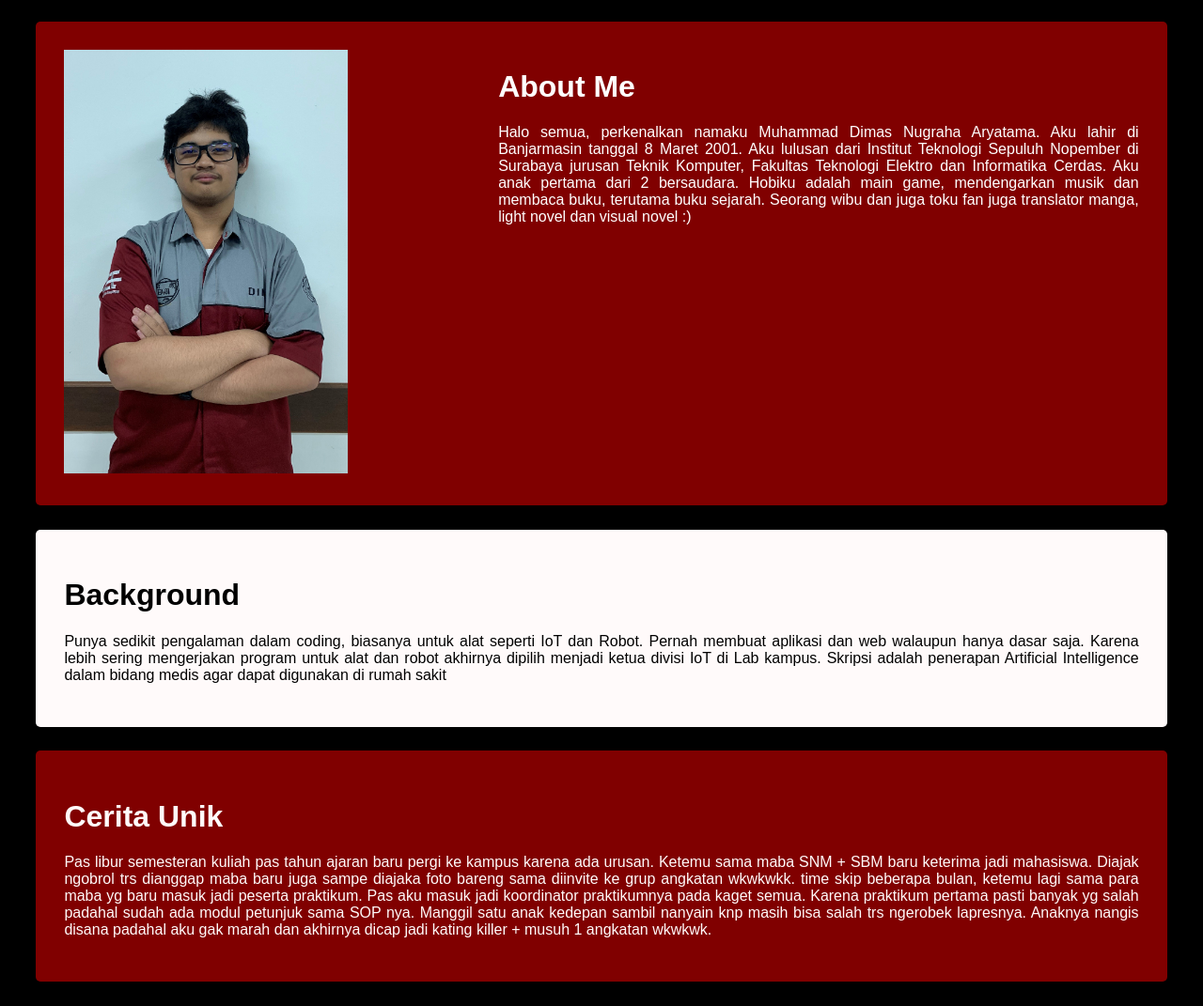
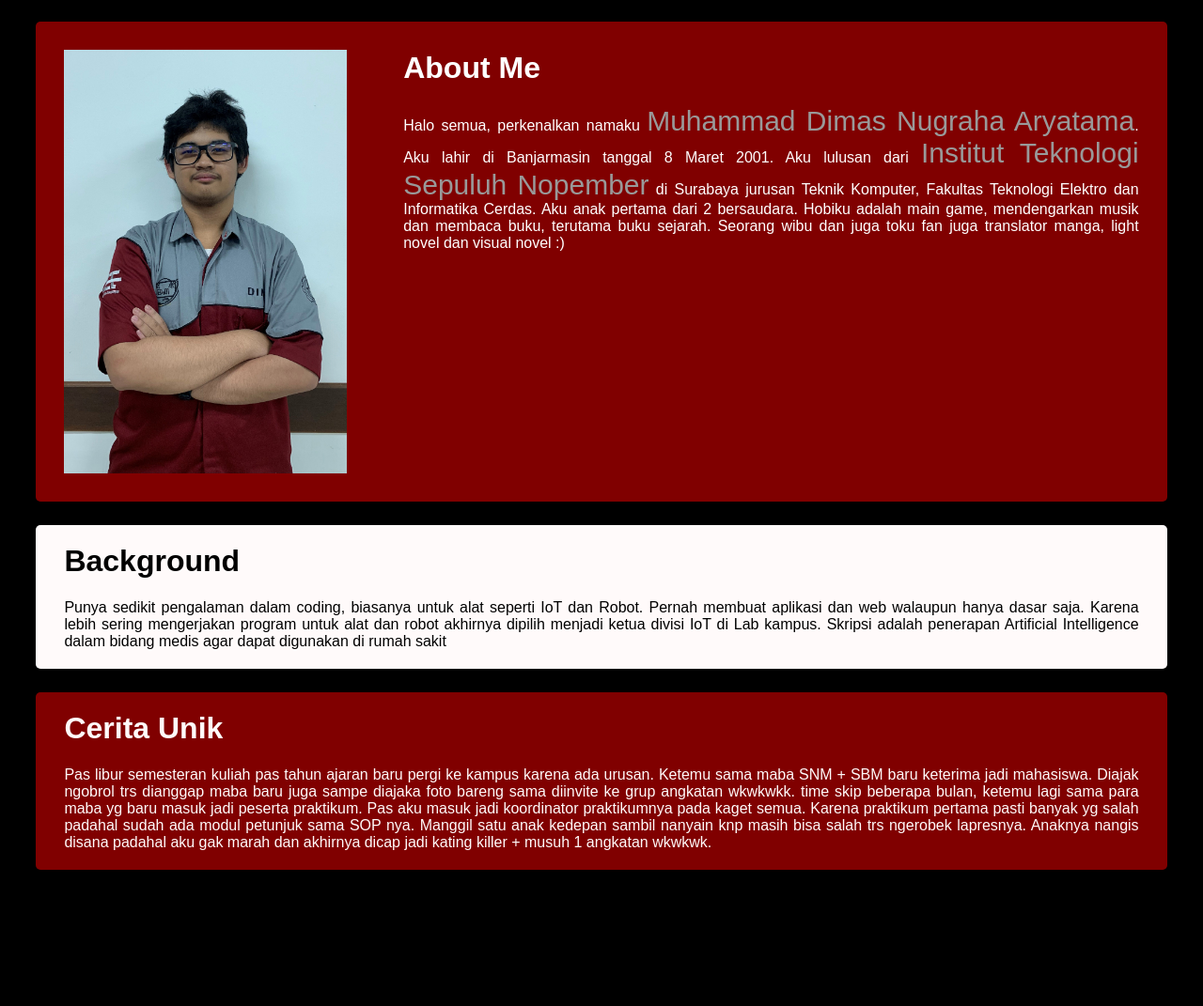
Before and after one commit to DimasAryatama/dimasaryatama.github.io, a plain HTML site: page index.html in a window 1280 px wide. Shown: the part 83-1154 px from the top of the page at 94% size. After the commit the page ends 1034 px from the top, so only its background shows below. Drawn offline with Linux system fonts and the light colour scheme.

Commit message:
Add files via upload

```diff
--- a/index.html
+++ b/index.html
@@ -7,39 +7,38 @@
     </head>
     <body>
         <header id="headerutama">
-            <div  id="judul">
-                <h1>Tugas 1</h1>
-            </div>
+            <h1 id="judul">Tugas 1</h1>
             <nav id="navbar">
-                <a class="link" href="#">About Me</a>
-                <a class="link" href="#">Background</a>
-                <a class="link" href="#">Cerita Unik</a>
+                <a class="link" href="#perkenalan">About Me</a>
+                <a class="link" href="#background">Background</a>
+                <a class="link" href="#ceritaunik">Cerita Unik</a>
             </nav>
         </header>
 
         <main>
             <div id="perkenalan">
-                <div id="fotoperkenalan">
                     <img id="fotodimas" src="./Assets/dimas.jpg">
-                </div>
                 <div class="textperkenalan">
                     <h1>About Me</h1>
-                    <p>Halo semua, perkenalkan namaku Muhammad Dimas Nugraha Aryatama. Aku lahir di Banjarmasin tanggal 8 Maret 2001. Aku lulusan dari Institut Teknologi Sepuluh Nopember di Surabaya jurusan Teknik Komputer, Fakultas Teknologi Elektro dan Informatika Cerdas. Aku anak pertama dari 2 bersaudara. Hobiku adalah main game, mendengarkan musik dan membaca buku, terutama buku sejarah. Seorang wibu dan juga toku fan juga translator manga, light novel dan visual novel :)</p>
+                    <p>Halo semua, perkenalkan namaku <span class="perkenalanSpan">Muhammad Dimas Nugraha Aryatama</span>. Aku lahir di Banjarmasin tanggal 8 Maret 2001. Aku lulusan dari <span class="perkenalanSpan">Institut Teknologi Sepuluh Nopember</span> di Surabaya jurusan Teknik Komputer, Fakultas Teknologi Elektro dan Informatika Cerdas. Aku anak pertama dari 2 bersaudara. Hobiku adalah main game, mendengarkan musik dan membaca buku, terutama buku sejarah. Seorang wibu dan juga toku fan juga translator manga, light novel dan visual novel :)</p>
+                    <!-- <h2>Contact</h2>
+                    <ul>
+                        <li>Instagram:  <span onclick="window.location='https://www.instagram.com/dimasnugrrr/' "target="_blank">dimasnugrrr</span></li>
+                        <li>Linkedin :</li>
+                        <li>Github   :</li>
+                        <li>VNDB     :</li>
+                    </ul> -->
                 </div>
             </div>
 
             <div id="background">
-                <div class="textbackground">
-                    <h1>Background</h1>
-                    <p>Punya sedikit pengalaman dalam coding, biasanya untuk alat seperti IoT dan Robot. Pernah membuat aplikasi dan web walaupun hanya dasar saja. Karena lebih sering mengerjakan program untuk alat dan robot akhirnya dipilih menjadi ketua divisi IoT di Lab kampus. Skripsi adalah penerapan Artificial Intelligence dalam bidang medis agar dapat digunakan di rumah sakit</p>
-                </div>
+                <h1 id="judul2" class="textbackground">Background</h1>
+                <p id="isi2" class="textbackground">Punya sedikit pengalaman dalam coding, biasanya untuk alat seperti IoT dan Robot. Pernah membuat aplikasi dan web walaupun hanya dasar saja. Karena lebih sering mengerjakan program untuk alat dan robot akhirnya dipilih menjadi ketua divisi IoT di Lab kampus. Skripsi adalah penerapan Artificial Intelligence dalam bidang medis agar dapat digunakan di rumah sakit</p>
             </div>
 
             <div id="ceritaunik">
-                <div class="textcerita">
-                    <h1>Cerita Unik</h1>
-                    <p>Pas libur semesteran kuliah pas tahun ajaran baru pergi ke kampus karena ada urusan. Ketemu sama maba SNM + SBM baru keterima jadi mahasiswa. Diajak ngobrol trs dianggap maba baru juga sampe diajaka foto bareng sama diinvite ke grup angkatan wkwkwkk. time skip beberapa bulan, ketemu lagi sama para maba yg baru masuk jadi peserta praktikum. Pas aku masuk jadi koordinator praktikumnya pada kaget semua. Karena praktikum pertama pasti banyak yg salah padahal sudah ada modul petunjuk sama SOP nya. Manggil satu anak kedepan sambil nanyain knp masih bisa salah trs ngerobek lapresnya. Anaknya nangis disana padahal aku gak marah dan akhirnya dicap jadi kating killer + musuh 1 angkatan wkwkwk.</p>
-                </div>
+                <h1 id="judul3" class="textcerita">Cerita Unik</h1>
+                <p id="isi3" class="textcerita">Pas libur semesteran kuliah pas tahun ajaran baru pergi ke kampus karena ada urusan. Ketemu sama maba SNM + SBM baru keterima jadi mahasiswa. Diajak ngobrol trs dianggap maba baru juga sampe diajaka foto bareng sama diinvite ke grup angkatan wkwkwkk. time skip beberapa bulan, ketemu lagi sama para maba yg baru masuk jadi peserta praktikum. Pas aku masuk jadi koordinator praktikumnya pada kaget semua. Karena praktikum pertama pasti banyak yg salah padahal sudah ada modul petunjuk sama SOP nya. Manggil satu anak kedepan sambil nanyain knp masih bisa salah trs ngerobek lapresnya. Anaknya nangis disana padahal aku gak marah dan akhirnya dicap jadi kating killer + musuh 1 angkatan wkwkwk.</p>
             </div>
         </main>
     </body>
--- a/style.css
+++ b/style.css
@@ -49,24 +49,25 @@ html, body {
 
 }
 
-#fotoperkenalan {
-    padding: 30px 30px;
-    /* height: 100%; */
+.perkenalanSpan {
+    color: rgb(153, 153, 153);
+    font-size: 30px;
 }
 
 #fotodimas {
-    width: 75%;
+    padding: 30px 30px;
+    width: 25%;
    float: left"
 }
 
 .textperkenalan {
-    padding: 30px 30px;;
+    padding: 10px 30px;
     text-align: justify ;
     color: white;
 }
 
 #background {
-    display: flex;
+    display: block;
     margin: 2vw 3vw;
     box-sizing: border-box;
     background-color: snow;
@@ -74,21 +75,37 @@ html, body {
 }
 
 .textbackground {
-    padding: 30px 30px;;
+    padding: 0px 30px;;
     text-align: justify ;
     color: black;
 }
 
+#judul2 {
+    padding-top: 20px;
+}
+
+#isi2 {
+    padding-bottom: 20px;
+}
+
 #ceritaunik {
-    display: flex;
+    display: block;
     margin: 2vw 3vw;
     box-sizing: border-box;
     background-color: maroon;
     border-radius: 5px
 }
 
+#judul3 {
+    padding-top: 20px;
+}
+
+#isi3 {
+    padding-bottom: 20px;
+}
+
 .textcerita {
-    padding: 30px 30px;;
+    padding: 0px 30px;
     text-align: justify ;
     color: snow;
 }
```
